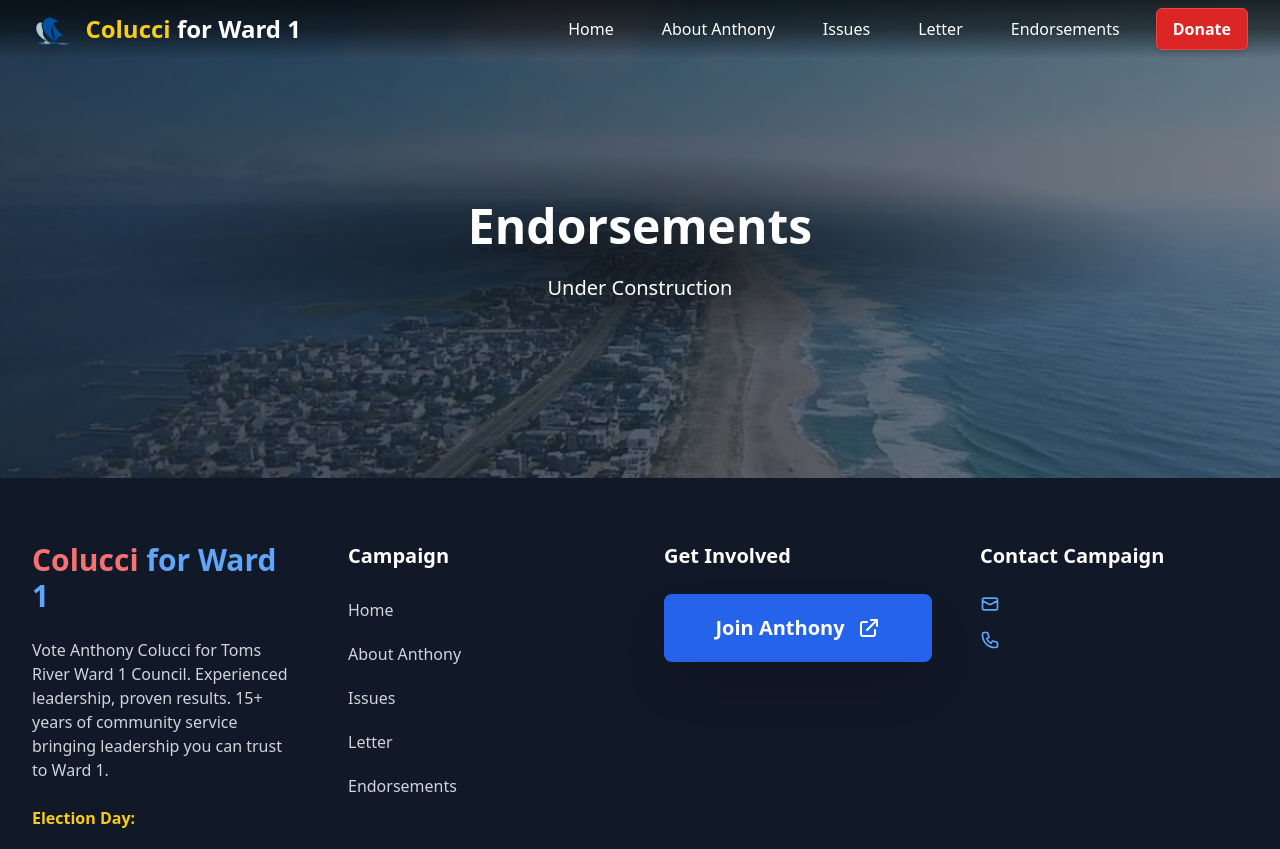
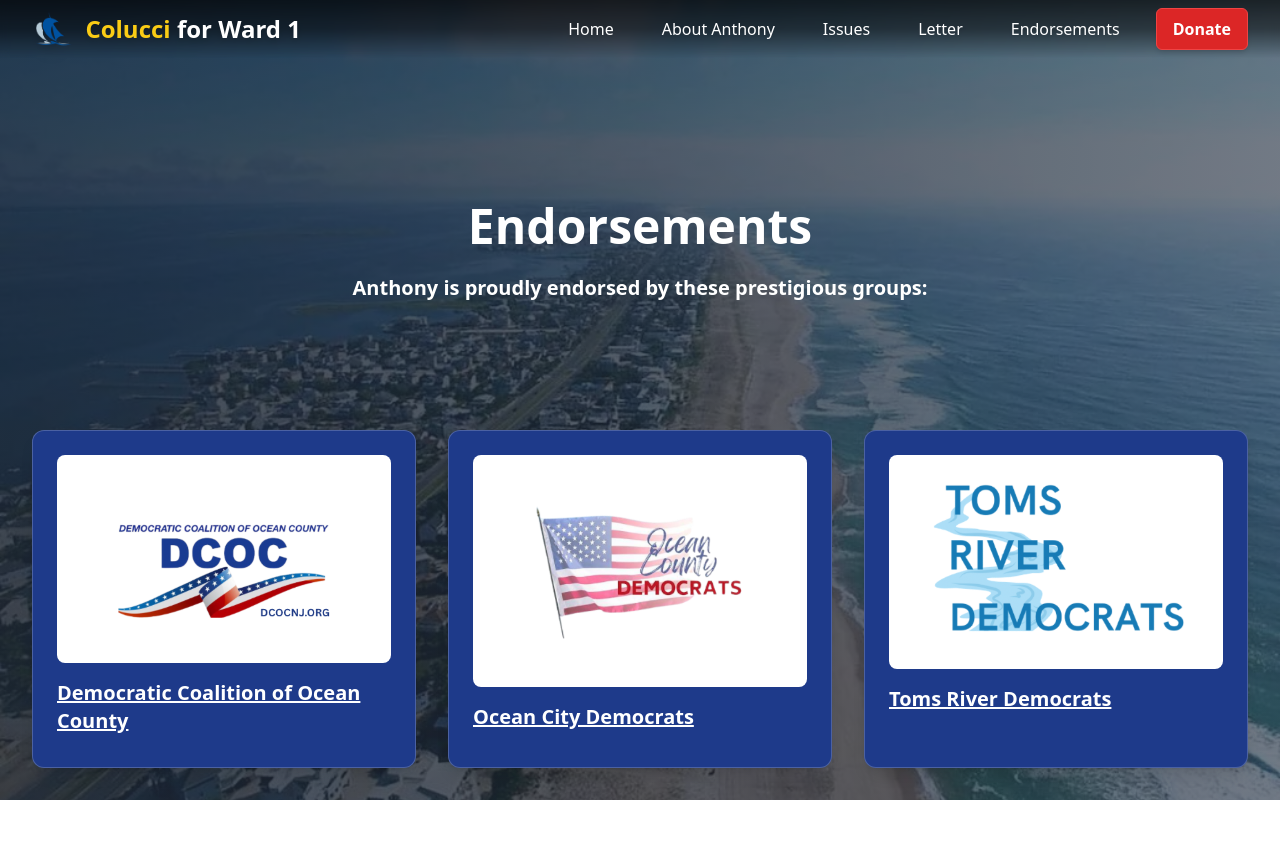
Before and after one commit to jonssmall/campaign, a website built with Vite: page endorsements/index.html in a window 1280 px wide. Shown: the top 849 px of the page. Built offline with nearby package versions, Linux system fonts and the light colour scheme.

Commit message:
endorsements, ward img

```diff
--- a/endorsements/index.html
+++ b/endorsements/index.html
@@ -138,18 +138,52 @@
       <div class="relative z-20 pt-20 pb-16">
         <!-- Hero Content -->
         <div class="container mx-auto px-4 sm:px-6 lg:px-8 text-center !py-16 relative">
-                    <!-- Four-sided gradient overlay for text darkening -->
-                    <div class="absolute inset-0 pointer-events-none"
-                         style="background: radial-gradient(ellipse at center, rgba(0,0,0,0.5) 10%, rgba(0,0,0,0) 60%, transparent 100%);"></div>
 
           <!-- Content with higher z-index to appear above gradient -->
-                    <div class="relative z-10">
-                    <h1 class="text-3xl sm:text-4xl lg:text-5xl font-bold text-white mb-4 sm:mb-6">
+          <div class="relative z-10 text-white">
+            <h1 class="text-3xl sm:text-4xl lg:text-5xl font-bold mb-4 sm:mb-6">
               Endorsements
             </h1>
-                    <p class="text-lg sm:text-xl text-white max-w-3xl mx-auto leading-relaxed">
-                        Under Construction
+            <p class="text-lg sm:text-xl max-w-3xl mx-auto leading-relaxed font-bold">
+              Anthony is proudly endorsed by these prestigious groups:
             </p>
+          </div>
+        </div>
+
+        <div class="container mx-auto px-4 sm:px-6 lg:px-8 mt-12 sm:mt-16">
+          <!-- Responsive Card Grid: 1 column mobile, 2 columns tablet, 3 columns desktop -->
+          <div class="grid grid-cols-1 md:grid-cols-2 lg:grid-cols-3 gap-6 lg:gap-8">
+
+            <a href="https://www.dcocnj.org/" target="_blank" rel="noopener noreferrer"
+              class="bg-blue-900 group backdrop-blur-md rounded-xl shadow-lg border border-white/20 p-6 transition-all duration-300 hover:scale-105 hover:shadow-2xl hover:border-white/40 cursor-pointer">
+              <div class="w-full bg-white rounded-lg mb-4 flex items-center justify-center">
+                <img src="/images/dcoc.png" alt="Democratic Coalition of Ocean County endorsement logo" />
+              </div>
+              <h3 class="text-xl font-bold text-white mb-2 group-hover:text-blue-300 transition-colors underline">
+                Democratic Coalition of Ocean County
+              </h3>
+            </a>
+
+            <a href="https://www.oceancountydems.org/ " target="_blank" rel="noopener noreferrer"
+              class="bg-blue-900 group backdrop-blur-md rounded-xl shadow-lg border border-white/20 p-6 transition-all duration-300 hover:scale-105 hover:shadow-2xl hover:border-white/40 cursor-pointer">
+              <div class="w-full bg-white p-2 rounded-lg mb-4 flex items-center justify-center">
+                <img src="/images/ocd.png" alt="Ocean City Democrats endorsement logo" />
+              </div>
+              <h3 class="text-xl font-bold text-white mb-2 group-hover:text-blue-300 transition-colors underline">
+                Ocean City Democrats
+              </h3>
+            </a>
+
+            <a href="" target="_blank" rel="noopener noreferrer"
+              class="bg-blue-900 group backdrop-blur-md rounded-xl shadow-lg border border-white/20 p-6 transition-all duration-300 hover:scale-105 hover:shadow-2xl hover:border-white/40 cursor-pointer">
+              <div class="w-full bg-white rounded-lg mb-4 flex items-center justify-center">
+                <img src="/images/toms-river-democrats.png" alt="Toms River Democrats endorsement logo" />
+              </div>
+              <h3 class="text-xl font-bold text-white mb-2 group-hover:text-blue-300 transition-colors underline">
+                Toms River Democrats
+              </h3>
+            </a>
+
           </div>
         </div>
 
--- a/index.html
+++ b/index.html
@@ -179,24 +179,18 @@
           <!-- Candidate Profile Image -->
           <figure class="mt-6 relative">
             <div class="relative inline-block">
-              <img
-                src="/images/optimized/social-headshot.webp"
+              <img src="/images/optimized/social-headshot.webp"
                 alt="Anthony Colucci, candidate for Toms River Ward 1 Council - professional headshot"
-                class="w-64 h-64 object-cover border-4 border-white/20 shadow-2xl mx-auto block"
-                loading="eager"
-              />
+                class="w-64 h-64 object-cover border-4 border-white/20 shadow-2xl mx-auto block" loading="eager" />
             </div>
             <figcaption class="sr-only">Official campaign photo of Anthony Colucci</figcaption>
           </figure>
 
           <!-- Primary Call-to-Action -->
           <section class="mb-6" aria-label="Primary campaign actions">
-            <a
-              href="https://politics.raisethemoney.com/en/acolucci/"
+            <a href="https://politics.raisethemoney.com/en/acolucci/"
               class="relative bg-gradient-to-r from-red-600 via-red-700 to-red-800 text-white font-bold py-4 px-8 rounded-xl text-lg shadow-2xl flex items-center justify-center focus:outline-none focus:ring-4 focus:ring-red-500/50 active:scale-95 transition-transform duration-150"
-              role="button"
-              aria-label="Donate to Anthony Colucci's campaign"
-            >
+              role="button" aria-label="Donate to Anthony Colucci's campaign">
               <!-- Icon with simple styling -->
               <svg class="w-5 h-5 mr-3" fill="none" stroke="currentColor" viewBox="0 0 24 24" aria-hidden="true">
                 <path stroke-linecap="round" stroke-linejoin="round" stroke-width="2"
@@ -566,7 +560,6 @@
             </div>
           </div>
 
-          <!-- Right Column - Image Placeholder -->
           <div class="order-1 lg:order-2">
             <div class="relative">
               <!-- Image Container with automatic carousel -->
@@ -606,6 +599,33 @@
     </div>
   </section>
 
+  <section class="pb-20">
+    <div class="container mx-auto px-4 sm:px-6 lg:px-8">
+      <div class="flex justify-center">
+
+        <div class="bg-white rounded-xl shadow-2xl border-2 border-gray-300 p-6 sm:p-8 lg:p-10 w-full sm:w-auto">
+          <h1 class="text-2xl sm:text-3xl font-bold text-gray-800 mb-6 sm:mb-8 text-center">
+            Toms River - District 1
+          </h1>
+
+          <!-- Centered District Map -->
+          <div class="flex justify-center">
+            <div class="relative">
+              <img src="/images/ward1.png"
+                alt="New Jersey Legislative Districts Map highlighting District 9"
+                class="w-full max-w-xs sm:max-w-sm md:max-w-md h-auto rounded-lg shadow-lg" />
+              <div class="absolute -bottom-2 -right-2 w-8 h-8 sm:w-12 sm:h-12 md:w-16 md:h-16 bg-blue-100 rounded-full opacity-20">
+              </div>
+            </div>
+          </div>
+
+        </div>
+        </div>
+
+      </div>
+    </div>
+  </section>
+
   {{> footer}}
 
   <script type="module" src="/src/main.js"></script>
--- a/issues/index.html
+++ b/issues/index.html
@@ -196,10 +196,6 @@
             <div class="relative z-20 pt-20 pb-16">
                 <!-- Hero Content -->
                 <div class="container mx-auto px-4 sm:px-6 lg:px-8 text-center !py-16 relative">
-                    <!-- Four-sided gradient overlay for text darkening -->
-                    <div class="absolute inset-0 pointer-events-none"
-                        style="background: radial-gradient(ellipse at center, rgba(0,0,0,0.5) 10%, rgba(0,0,0,0) 60%, transparent 100%);">
-                    </div>
 
                     <!-- Content with higher z-index to appear above gradient -->
                     <div class="relative z-10">
```
Also changed, not shown: public/images/dcoc.png (added), public/images/ocd.png (added), public/images/toms-river-democrats.png (added), public/images/ward1.png (added). Lines whose indentation alone changed are shown as unchanged.
